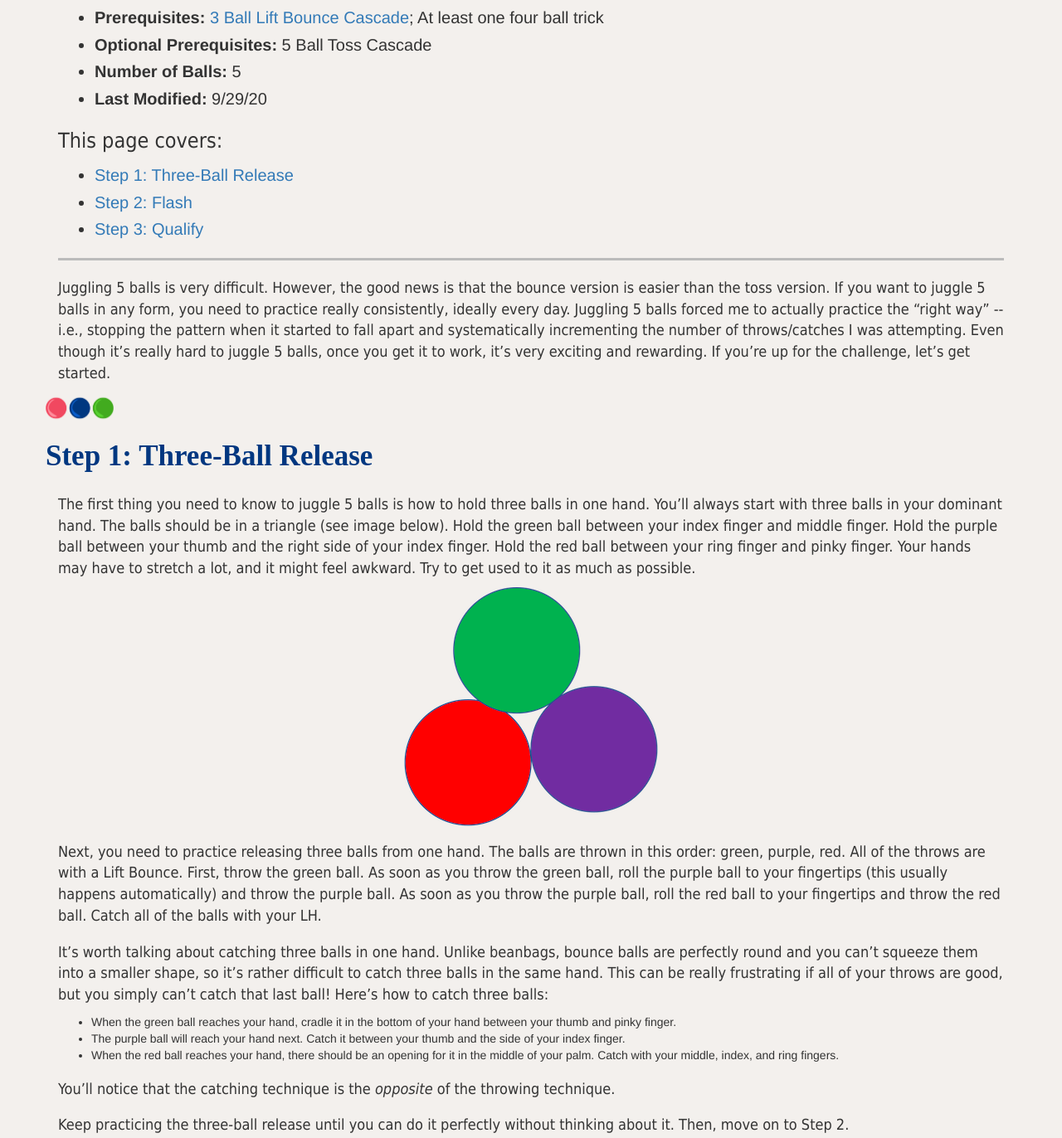
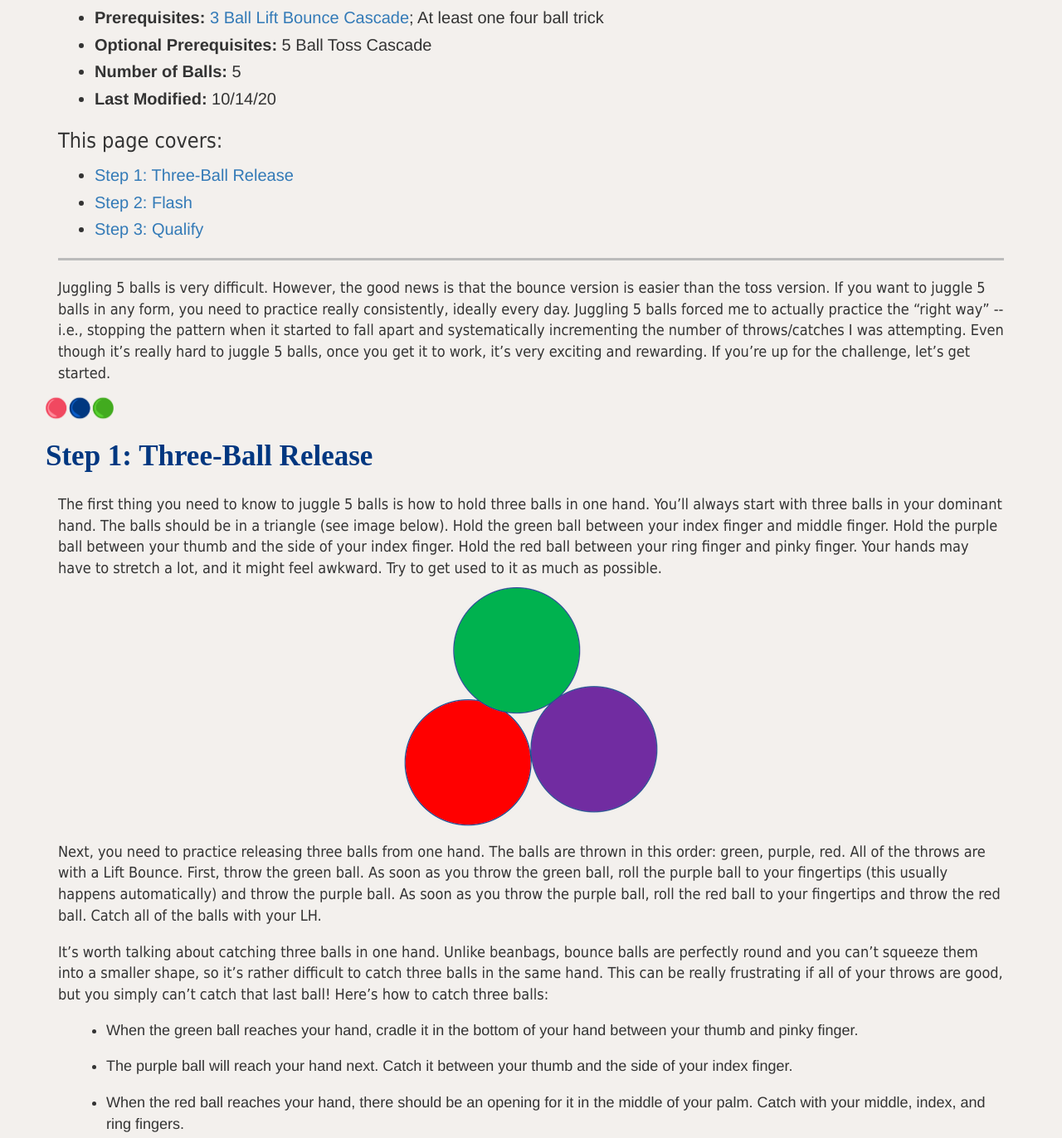
Before and after one commit to jugglinggym/bounce, a plain HTML site: page five_ball_cascade.html in a window 1280 px wide. Shown: the part 179-1551 px from the top of the page at 83% size. Drawn offline with nearby package versions, Linux system fonts and the light colour scheme.

Commit message:
Made minor changes to five ball cascade page

```diff
--- a/five_ball_cascade.html
+++ b/five_ball_cascade.html
@@ -81,7 +81,7 @@
       <li class="title_bullet"> <b> Prerequisites: </b> <a href="lift_bounce.html">3 Ball Lift Bounce Cascade</a>; At least one four ball trick  </li>
       <li class="title_bullet"> <b> Optional Prerequisites: </b> 5 Ball Toss Cascade </li>
       <li class="title_bullet"> <b> Number of Balls: </b> 5 </li>
-      <li class="title_bullet"> <b> Last Modified: </b> 9/29/20 </li>
+      <li class="title_bullet"> <b> Last Modified: </b> 10/14/20 </li>
     </ul>
 
     <p class="title_paragraph">
@@ -107,7 +107,7 @@
     </div>
 
     <p>
-      The first thing you need to know to juggle 5 balls is how to hold three balls in one hand. You’ll always start with three balls in your dominant hand. The balls should be in a triangle (see image below). Hold the green ball between your index finger and middle finger. Hold the purple ball between your thumb and the right side of your index finger. Hold the red ball between your ring finger and pinky finger. Your hands may have to stretch a lot, and it might feel awkward. Try to get used to it as much as possible.
+      The first thing you need to know to juggle 5 balls is how to hold three balls in one hand. You’ll always start with three balls in your dominant hand. The balls should be in a triangle (see image below). Hold the green ball between your index finger and middle finger. Hold the purple ball between your thumb and the side of your index finger. Hold the red ball between your ring finger and pinky finger. Your hands may have to stretch a lot, and it might feel awkward. Try to get used to it as much as possible.
     </p>
 
     <img class="center-block" src="Images/3 Ball Grip.png" />
@@ -121,9 +121,9 @@
     </p>
 
     <ul>
-      <li> When the green ball reaches your hand, cradle it in the bottom of your hand between your thumb and pinky finger. </li>
-      <li> The purple ball will reach your hand next. Catch it between your thumb and the side of your index finger. </li>
-      <li> When the red ball reaches your hand, there should be an opening for it in the middle of your palm. Catch with your middle, index, and ring fingers. </li>
+      <li class="my_bullet"> When the green ball reaches your hand, cradle it in the bottom of your hand between your thumb and pinky finger. </li>
+      <li class="my_bullet"> The purple ball will reach your hand next. Catch it between your thumb and the side of your index finger. </li>
+      <li class="my_bullet"> When the red ball reaches your hand, there should be an opening for it in the middle of your palm. Catch with your middle, index, and ring fingers. </li>
     </ul>
 
     <p>
```
